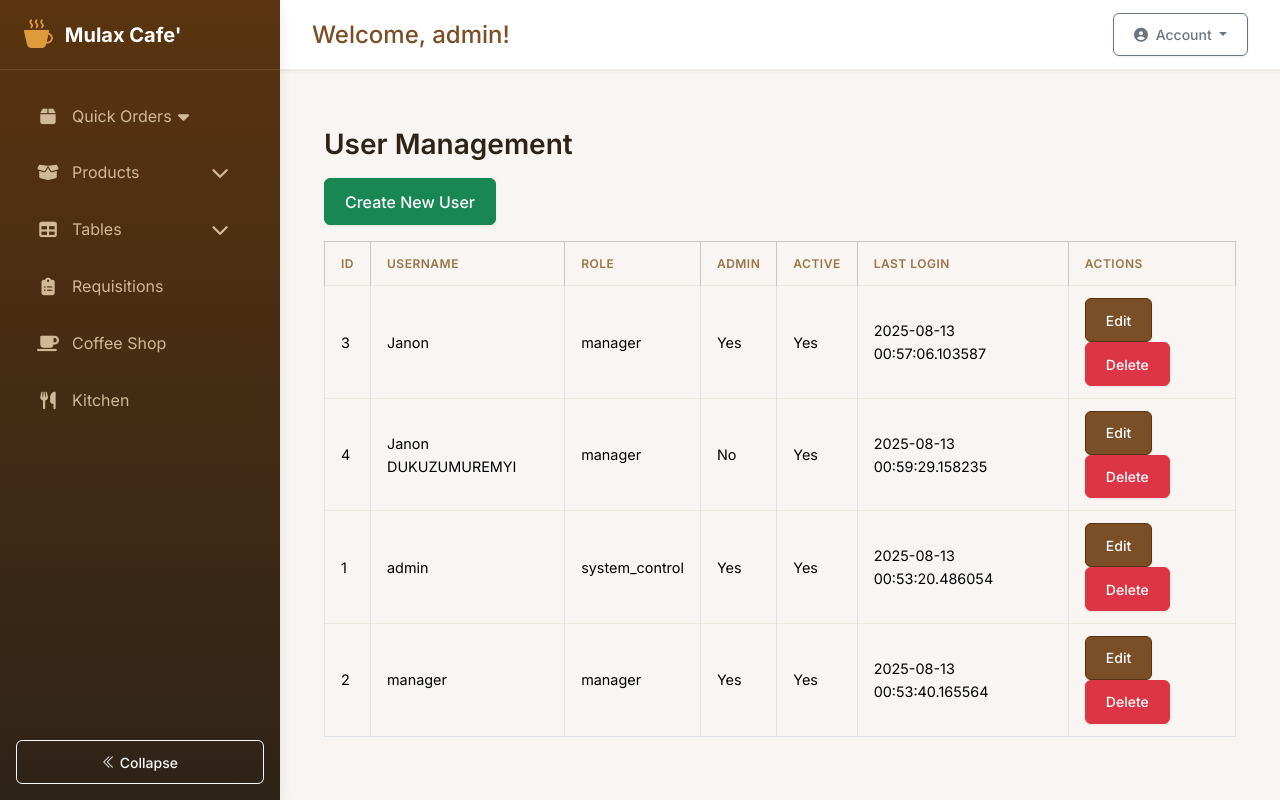
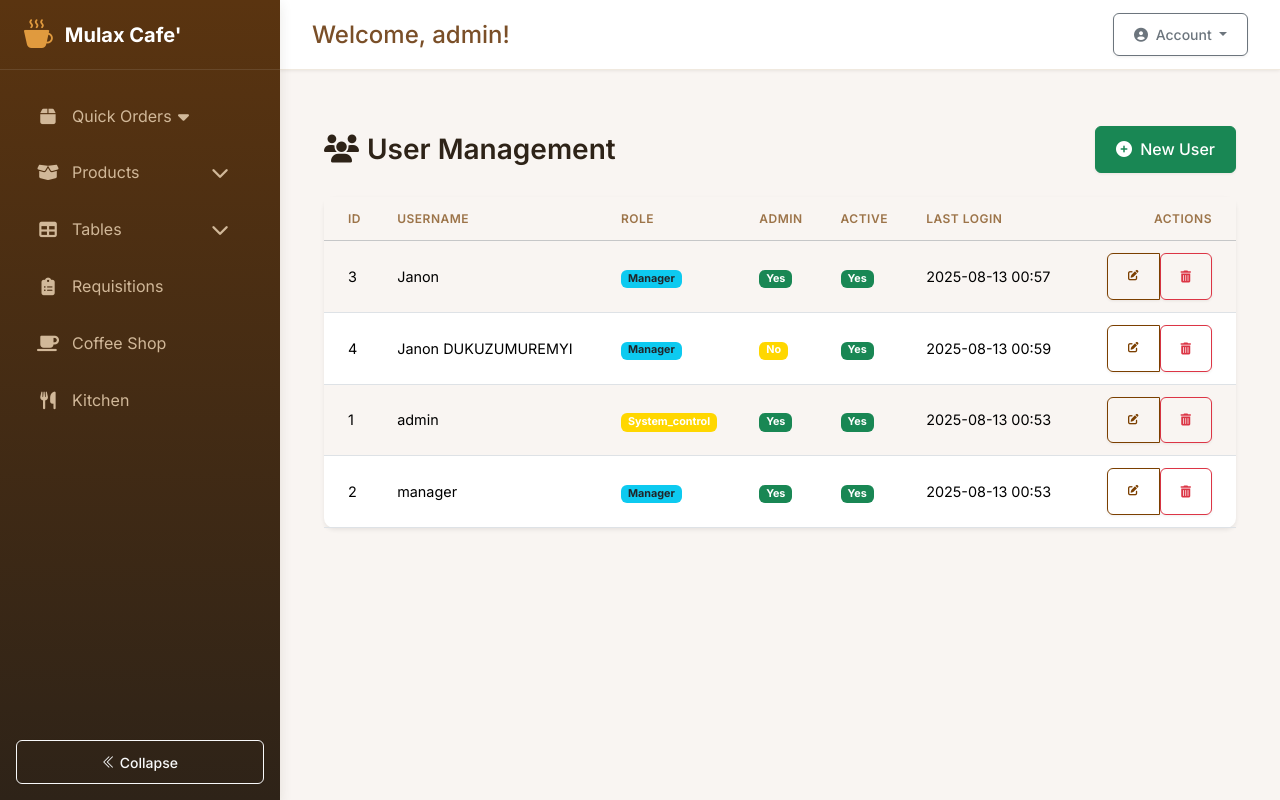
Before and after one commit to Janon04/mulax_cafe, a Flask app: page /auth/admin/users in a window 1280 px wide. Run offline with Flask 3, Linux system fonts and the light colour scheme; a user stored in the database is signed in; data comes from the database, SQL or seed files in the repository; both versions use the stored data as it was after the commit; some libraries are stand-ins or nearby versions.

Commit message:
Cleaned repo and updated from origin

```diff
--- a/app/templates/auth/manage_users.html
+++ b/app/templates/auth/manage_users.html
@@ -2,38 +2,97 @@
 
 {% block content %}
 <div class="container mt-4">
-    <h3 class="mb-3">User Management</h3>
-    <a href="{{ url_for('auth.create_user') }}" class="btn btn-success mb-3">Create New User</a>
-    <table class="table table-bordered table-hover">
+    <div class="d-flex justify-content-between align-items-center mb-4">
+        <h3 class="mb-0"><i class="fas fa-users me-2"></i>User Management</h3>
+        <a href="{{ url_for('auth.create_user') }}" class="btn btn-success">
+            <i class="fas fa-plus-circle me-1"></i> New User
+        </a>
+    </div>
+
+    <div class="card shadow-sm">
+        <div class="card-body p-0">
+            <div class="table-responsive">
+                <table class="table table-hover table-striped mb-0">
                     <thead class="table-light">
                         <tr>
-                <th>ID</th>
+                            <th class="ps-4">ID</th>
                             <th>Username</th>
                             <th>Role</th>
                             <th>Admin</th>
                             <th>Active</th>
                             <th>Last Login</th>
-                <th>Actions</th>
+                            <th class="text-end pe-4">Actions</th>
                         </tr>
                     </thead>
                     <tbody>
                     {% for user in users %}
                         <tr>
-                <td>{{ user.id }}</td>
+                            <td class="ps-4">{{ user.id }}</td>
                             <td>{{ user.username }}</td>
-                <td>{{ user.role }}</td>
-                <td>{{ 'Yes' if user.is_admin else 'No' }}</td>
-                <td>{{ 'Yes' if user.active else 'No' }}</td>
-                <td>{{ user.last_login or '-' }}</td>
                             <td>
-                    <a href="{{ url_for('auth.edit_user', user_id=user.id) }}" class="btn btn-sm btn-primary">Edit</a>
-                    <form method="POST" action="{{ url_for('auth.delete_user', user_id=user.id) }}" style="display:inline-block" onsubmit="return confirm('Are you sure?');">
-                        <button class="btn btn-sm btn-danger">Delete</button>
+                                <span class="badge
+                                    {% if user.role == 'admin' %}bg-primary
+                                    {% elif user.role == 'manager' %}bg-info text-dark
+                                    {% elif user.role == 'waiter' %}bg-warning text-dark
+                                    {% else %}bg-secondary
+                                    {% endif %}">
+                                    {{ user.role|title }}
+                                </span>
+                            </td>
+                            <td>
+                                <span class="badge bg-{% if user.is_admin %}success{% else %}secondary{% endif %}">
+                                    {{ 'Yes' if user.is_admin else 'No' }}
+                                </span>
+                            </td>
+                            <td>
+                                <span class="badge bg-{% if user.active %}success{% else %}danger{% endif %}">
+                                    {{ 'Yes' if user.active else 'No' }}
+                                </span>
+                            </td>
+                            <td>{{ user.last_login.strftime('%Y-%m-%d %H:%M') if user.last_login else '-' }}</td>
+                            <td class="text-end pe-4">
+                                <div class="btn-group btn-group-sm" role="group">
+                                    <a href="{{ url_for('auth.edit_user', user_id=user.id) }}"
+                                       class="btn btn-outline-primary"
+                                       title="Edit"
+                                       data-bs-toggle="tooltip">
+                                        <i class="fas fa-edit fa-xs"></i>
+                                    </a>
+                                    <form method="POST"
+                                          action="{{ url_for('auth.delete_user', user_id=user.id) }}"
+                                          class="d-inline"
+                                          onsubmit="return confirm('Are you sure you want to delete this user?');">
+                                        <button type="submit"
+                                                class="btn btn-outline-danger"
+                                                title="Delete"
+                                                data-bs-toggle="tooltip">
+                                            <i class="fas fa-trash-alt fa-xs"></i>
+                                        </button>
                                     </form>
+                                </div>
                             </td>
+                        </tr>
+                    {% else %}
+                        <tr>
+                            <td colspan="7" class="text-center py-4 text-muted">No users found</td>
                         </tr>
                     {% endfor %}
                     </tbody>
                 </table>
             </div>
+        </div>
+    </div>
+</div>
 {% endblock %}
+
+{% block scripts %}
+<script>
+// Initialize tooltips
+document.addEventListener('DOMContentLoaded', function() {
+    var tooltipTriggerList = [].slice.call(document.querySelectorAll('[data-bs-toggle="tooltip"]'))
+    var tooltipList = tooltipTriggerList.map(function (tooltipTriggerEl) {
+        return new bootstrap.Tooltip(tooltipTriggerEl)
+    })
+})
+</script>
+{% endblock %}
```
Also changed, not shown: instance/mulax_cafe.db, 3 other files. Lines whose indentation alone changed are shown as unchanged.
